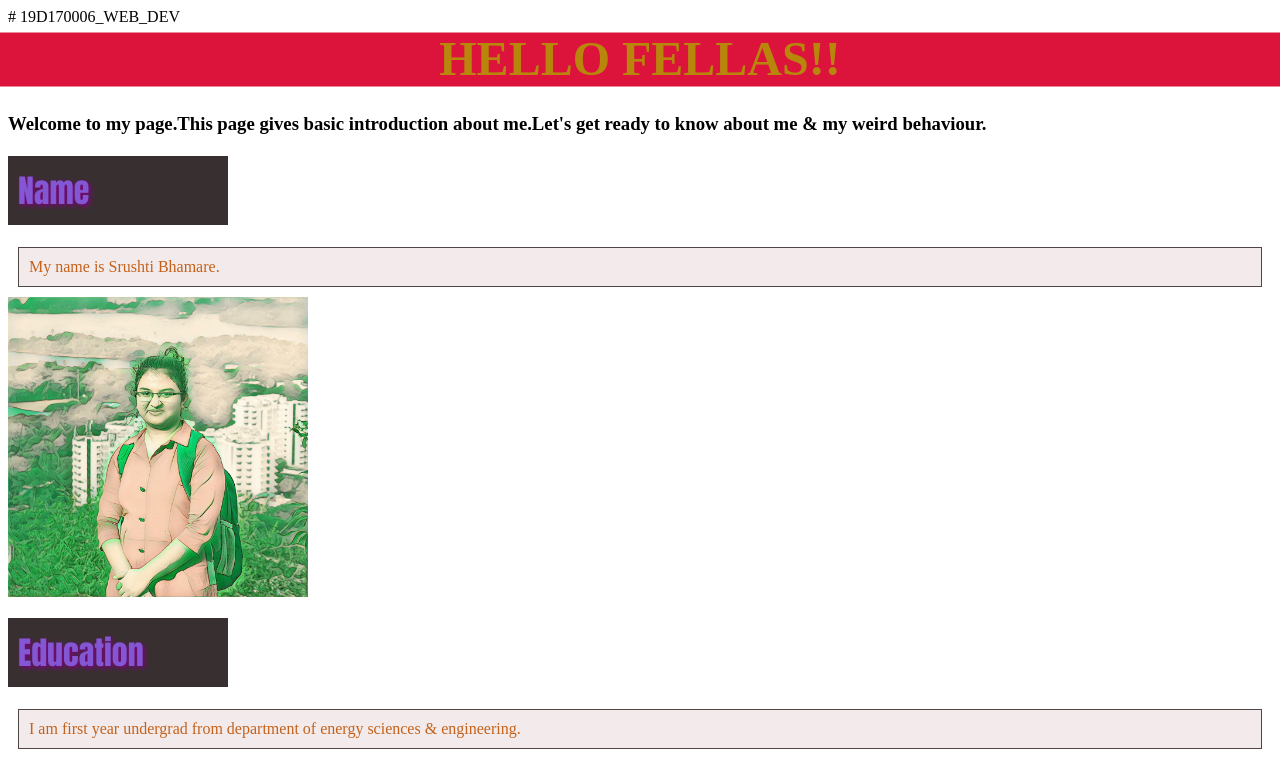
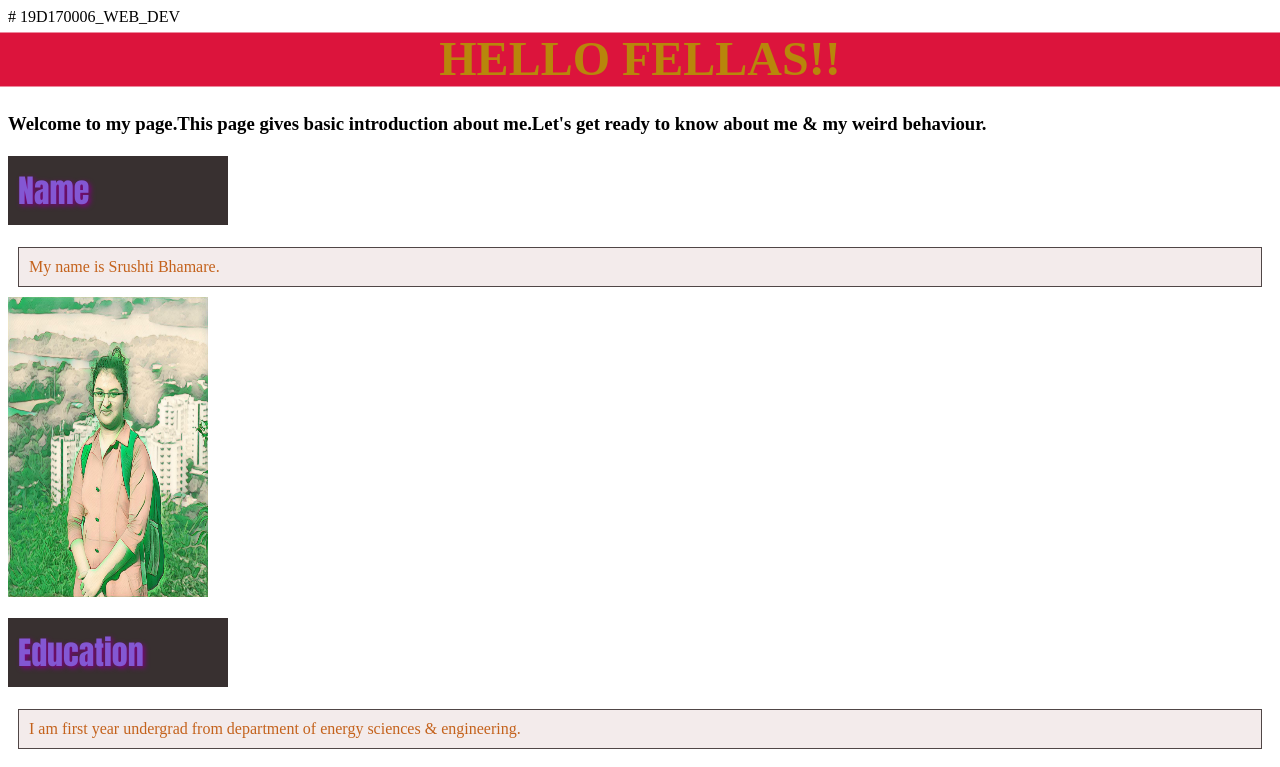
Before and after one commit to Srushti2506/19D170006_WEB_DEV, a plain HTML site: page index.html in a window 1280 px wide. Shown: the top 767 px of the page. Drawn offline with Linux system fonts and the light colour scheme.

Commit message:
Update index.html

```diff
--- a/index.html
+++ b/index.html
@@ -74,7 +74,7 @@ a:active {
     <p>My name is Srushti Bhamare.</p>
 </div>
 <div>
-    <img src="WhatsApp Image 2020-06-30 at 2.29.45 PM.jpeg"  alt="srushti's image" width="300px" height="300px">
+    <img src="WhatsApp Image 2020-06-30 at 2.29.45 PM.jpeg"  alt="srushti's image" width="200px" height="300px">
 </div>
 <div>
     <h1>Education</h1>
```
